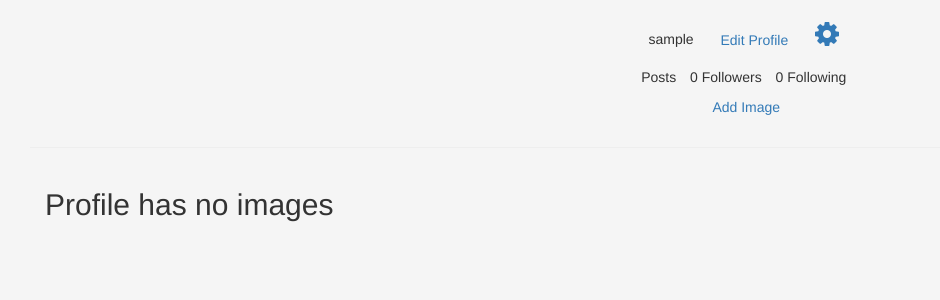
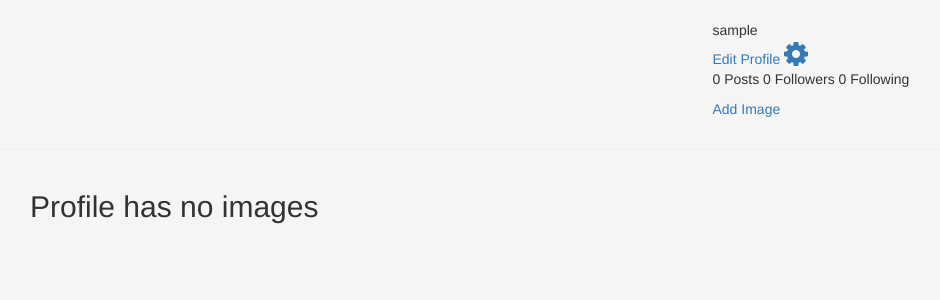
Before and after one commit to MichelAtieno/Instagram-Clone, a Django app: template instagram/templates/profile/profile.html in a window 1280 px wide. Shown: the part 52-352 px from the top of the page, without its empty margins (40-980 px from the left). Run offline with Django 3.2, Linux system fonts and the light colour scheme; the template is opened without the code that fills it: values that come from a table or form of the project are taken from there, others are empty; the visitor is signed in with stand-in values (Sample User, id 1); data comes from the database, SQL or seed files in the repository; some libraries are stand-ins or nearby versions.

Commit message:
Able to edit profile and redirect back to profile page after successful submission

```diff
--- a/instagram/forms.py
+++ b/instagram/forms.py
@@ -29,3 +29,8 @@ class CommentForm(forms.ModelForm):
     class Meta:
         model =Comment
         exclude = ['image', 'user']
+
+class ProfileForm(forms.ModelForm):
+    class Meta:
+        model = Profile
+        exclude = ['user']
--- a/instagram/templates/profile/profile.html
+++ b/instagram/templates/profile/profile.html
@@ -6,48 +6,64 @@
     <div class="row">
         <div class="col-md-12">
             <div class="row">
+                <div class="col-md-5"></div>
+                <div class="col-md-2"></div>
                 <div class="col-md-5">
-                    {% if profile_details.prof_pic %}
-                    <img src="{{profile_info.profile_photo.url}}" alt="profile-photo">
+                    <div class="row" style="display:flex; flex-direction:column;">
+                        <div class="col-md-6">
+                            {% if profile_info.profile_photo %}
+                            <img class="avatar" src="{{profile_info.profile_photo.url}}" alt="profile-photo"
+                            style="vertical-align: middle;width: 70px;height: 70px;border-radius: 60%;">
                             {% endif %}
+                            {{ profile.username }}
+
                         </div>
-                <div class="col-md-5 text-center">
-                    <ul class="list-inline">
-                        <li class="list-inline-item">
-                            <span class="username">{{ profile.username }}</span>
-                        </li>
+                        <div class="col-md-6">
                             {% if profile.username == user.username %}
-                        <li class="list-inline-item">
-                            <a class="btn btn-edit" href="">Edit Profile</a>
-                        </li>
-                        <li class="list-inline-item">
+                            <a href="{% url 'edit_profile' %}">Edit Profile</a>
+
                             <a data-toggle="modal" data-target="#settings"><i class="fa fa-cog fa-2x"></i></a>
-                        </li>
+
                             {% else %}
-                        <li class="list-inline-item">
+
                             <a href="#" class="btn btn-primary">Follow</a>
-                        </li>
+
                             {% endif %}
-                    </ul>
-                    <ul class="list-inline">
-                        <li class="list-inline-item">
-                            <span class="font-weight-bold">{{images}} </span> Posts
-                        </li>
-                        <li class="list-inline-item">
-                            <span class="font-weight-bold">0 </span> Followers
-                        </li>
-                        <li class="list-inline-item">
-                            <span class="font-weight-bold">0 </span> Following
-                        </li>
-                    </ul>
+
+                        </div>
+                    </div>
+                    <div class="row">
+                            <div class="col-md-12">
+                                    {{images|length}} Posts
+
+                                    0 Followers
+
+                                    0 Following
+
+                            </div>
+                    </div>
+                    <div class="row">
+                        <div class="col-md-12">
                             <p class="font3">{{profile_info.bio}}</p>
+                        </div>
+                    </div>
+                    <div class="row">
+                        <div class="col-md-12">
                             {% if profile.username == user.username %}
                             <p><a href="{% url 'upload_image'%}">Add Image</a></p>
                             {% endif %}
                         </div>
+
                     </div>
                 </div>
             </div>
+        </div>
+    </div>
+</div>
+
+
+
+
     <hr>
     <div class="container">
         <div class="row">
@@ -64,7 +80,6 @@
 
     </div>
 
-</div>
 <div class="modal fade" id="settings" tabindex="-1" role="dialog" aria-labelledby="exampleModalCenterTitle" aria-hidden="true">
   <div class="modal-dialog modal-dialog-centered" role="document">
     <div class="modal-content">
--- a/instagram/urls.py
+++ b/instagram/urls.py
@@ -9,6 +9,7 @@ urlpatterns=[
     url(r'^user/(?P<username>\w+)', views.profile, name='profile'),
     url(r'^upload/$', views.image, name='upload_image'),
     url(r'^image/(?P<image_id>\d+)', views.image_comment, name='image_comment'),
+    url(r'^accounts/edit', views.edit_profile, name='edit_profile'),
 ]
 
 if settings.DEBUG:
```
Also changed, not shown: instagram/templates/profile/edit_profile.html (added, +19 -0 lines), instagram/views.py (+17 -1 lines), media/prof_pictures/fashion1_4EpWaJT.jpeg (added), media/prof_pictures/fashion1_WmuRKFv.jpeg (added), media/prof_pictures/fashion1_qpqHkl0.jpeg (added), media/prof_pictures/fashion1_uSY8nuh.jpeg (added), media/prof_pictures/fashion2_2C8MWYQ.jpeg (added), media/prof_pictures/food1_95Wc3xi.jpg (added), media/prof_pictures/food1_VsJhfLn.jpg (added), media/prof_pictures/food1_fjNZlge.jpg (added), media/prof_pictures/food2_6kdHE6X.jpg (added), static/css/styles.css (line endings or trailing spaces). Lines whose indentation alone changed are shown as unchanged.
